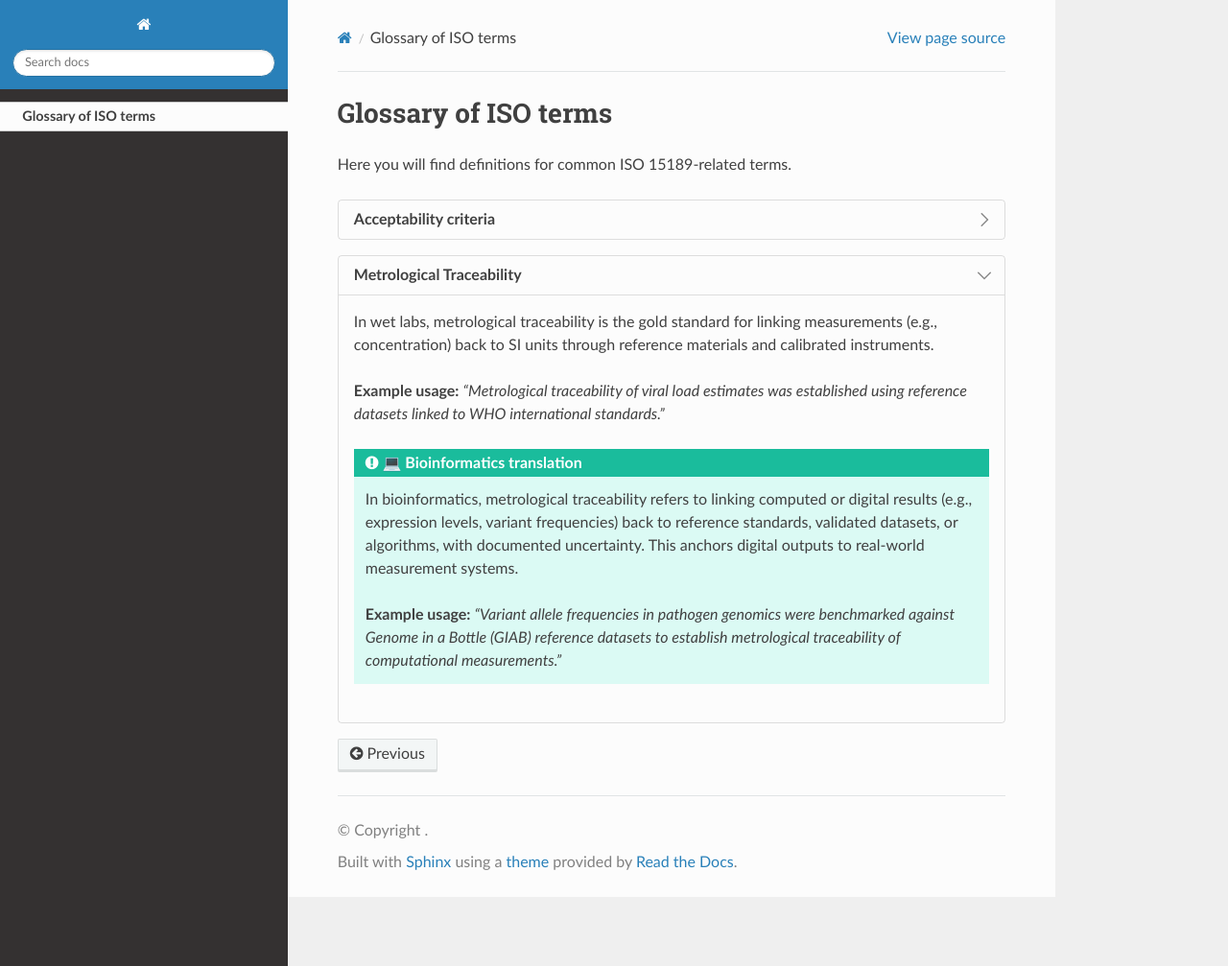
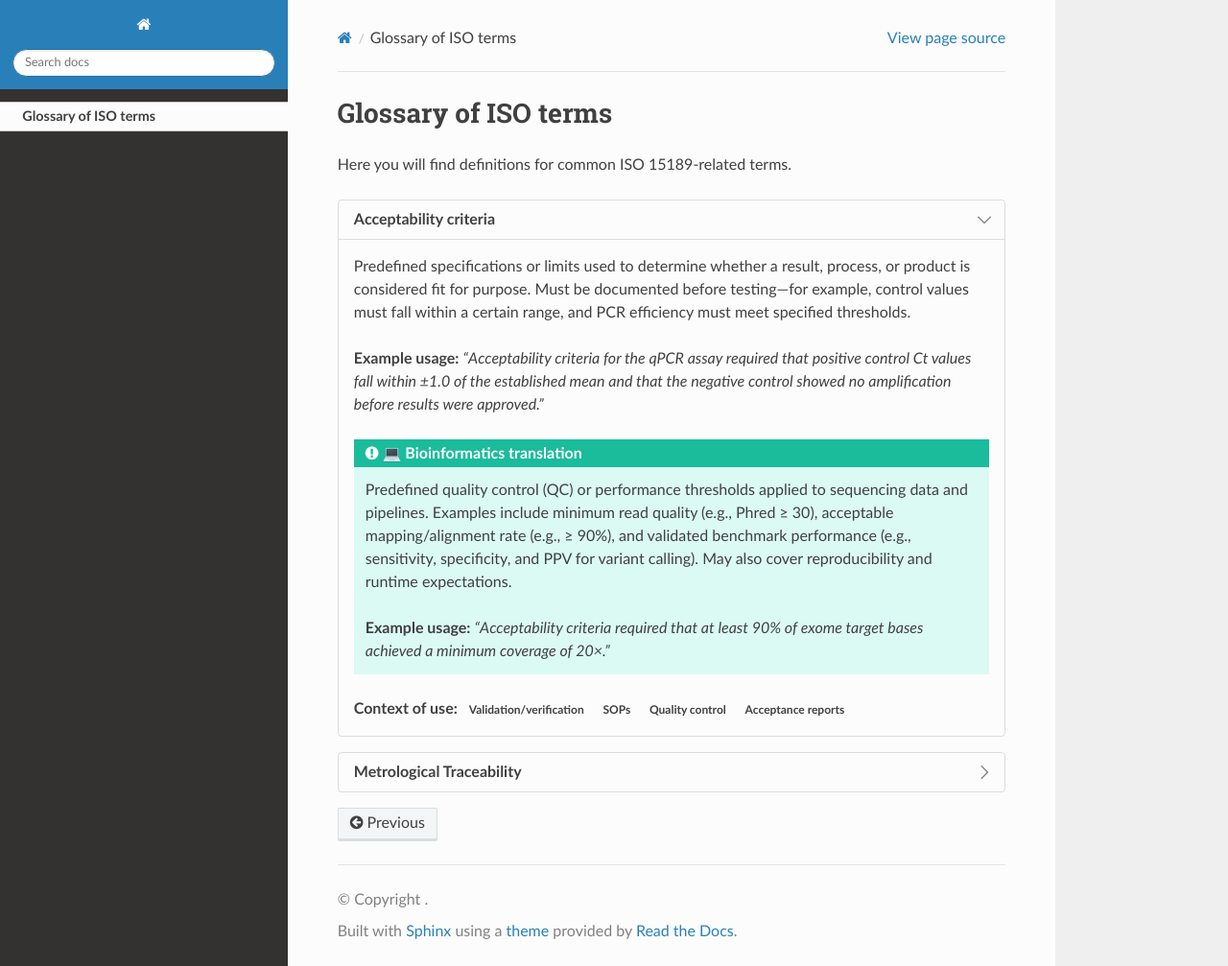
Before and after one commit to ASendellPrice/IIB-rtd, a Sphinx documentation site: the page built from docs/source/glossary.rst, in a window 1280 px wide and 1007 px high. Shown: the whole window at 96% size. Built offline with Sphinx 7.4.7 and the Read the Docs theme 3.1.0, drawn with Linux system fonts in a browser that asks for light colours.

Commit message:
Adding context of use "pills"

```diff
--- a/docs/source/glossary.rst
+++ b/docs/source/glossary.rst
@@ -4,6 +4,7 @@ Glossary of ISO terms
 Here you will find definitions for common ISO 15189-related terms.
 
 .. dropdown:: Acceptability criteria
+   :open:
 
    Predefined specifications or limits used to determine whether a result, process, or product is considered fit for purpose. Must be documented before testing—for example, control values must fall within a certain range, and PCR efficiency must meet specified thresholds.
 
@@ -18,8 +19,11 @@ Here you will find definitions for common ISO 15189-related terms.
       **Example usage:**
       *“Acceptability criteria required that at least 90% of exome target bases achieved a minimum coverage of 20×.”*
 
+   **Context of use:**
+   :bdg:`Validation/verification` :bdg:`SOPs` :bdg:`Quality control` :bdg:`Acceptance reports`
+
+
 .. dropdown:: Metrological Traceability
-   :open:
 
    In wet labs, metrological traceability is the gold standard for linking measurements (e.g., concentration) back to SI units through reference materials and calibrated instruments.
 
```
